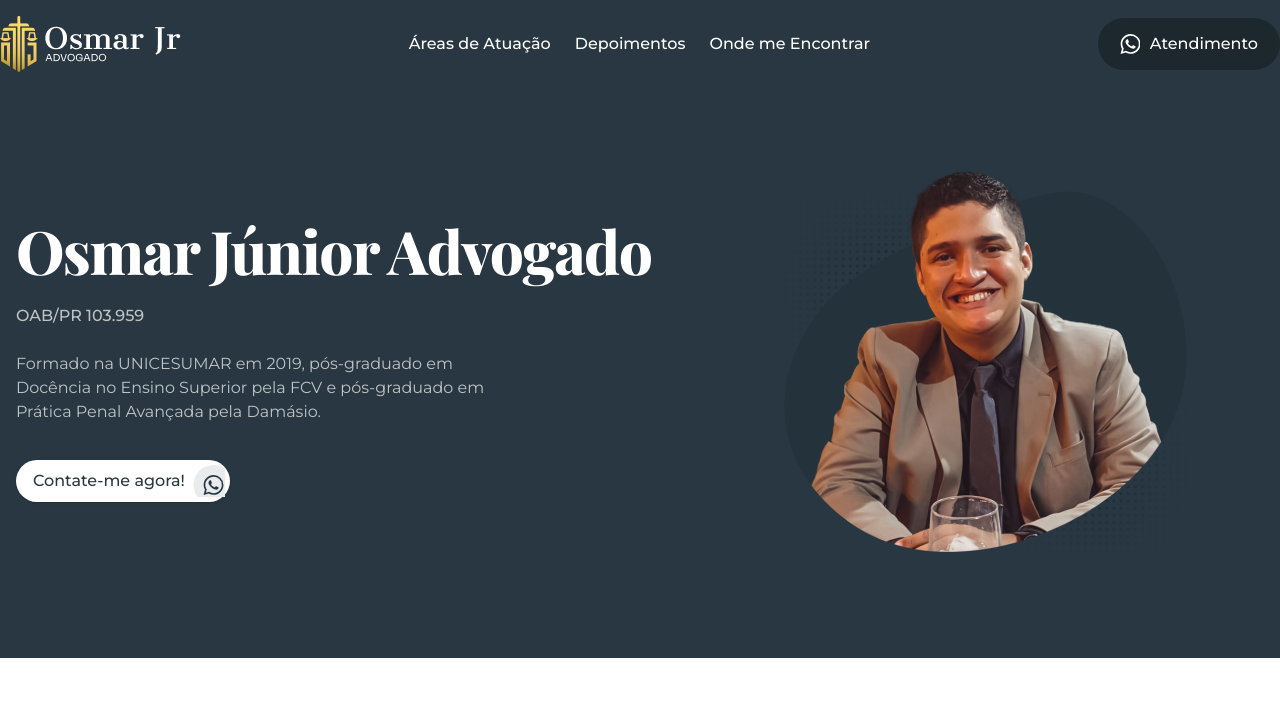
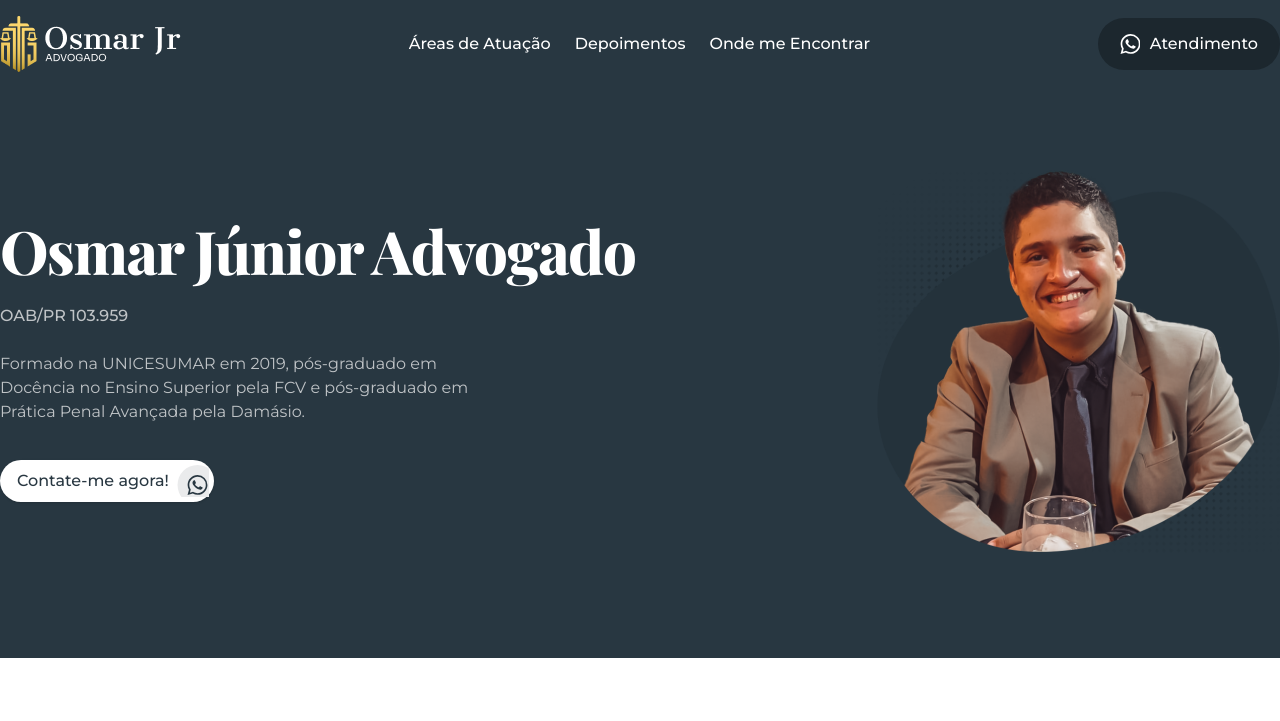
Before and after one commit to lenyeg/mkt-osmarjr.adv.br, an Astro site: page / in a window 1280 px wide. Shown: the top 721 px of the page. Built offline with nearby package versions, Linux system fonts and the light colour scheme; Astro itself is replaced by a stand-in of ours.

Commit message:
fix: conatiner on header

```diff
--- a/src/components/TheHeader.astro
+++ b/src/components/TheHeader.astro
@@ -3,11 +3,11 @@ import { Icon } from "astro-icon";
 import ToggleMenu from "./vue/ToggleMenu.vue";
 ---
 
-<div class="relative bg-gray-500">
-  <div class="relative pt-6 pb-24 md:pb-16">
+<div class="bg-gray-500">
+  <div class="pt-6 pb-24 md:pb-16 container mx-auto">
     <ToggleMenu client:only="vue" />
-    <main
-      class="mx-auto max-w-7xl px-4 mt-24 flex flex-col lg:flex-row md:mt-16"
+    <section
+      class="flex flex-col justify-between px-4 lg:flex-row mt-24 lg:px-0 lg:mt-16"
     >
       <div
         class="text-center lg:text-left flex flex-col justify-center items-center gap-4 lg:items-start lg:gap-1"
@@ -52,6 +52,6 @@ import ToggleMenu from "./vue/ToggleMenu.vue";
       <div class="flex justify-center items-center">
         <img src="osmar.png" class="my-10" alt="Osmar Júnior" />
       </div>
-    </main>
+    </section>
   </div>
 </div>
```
